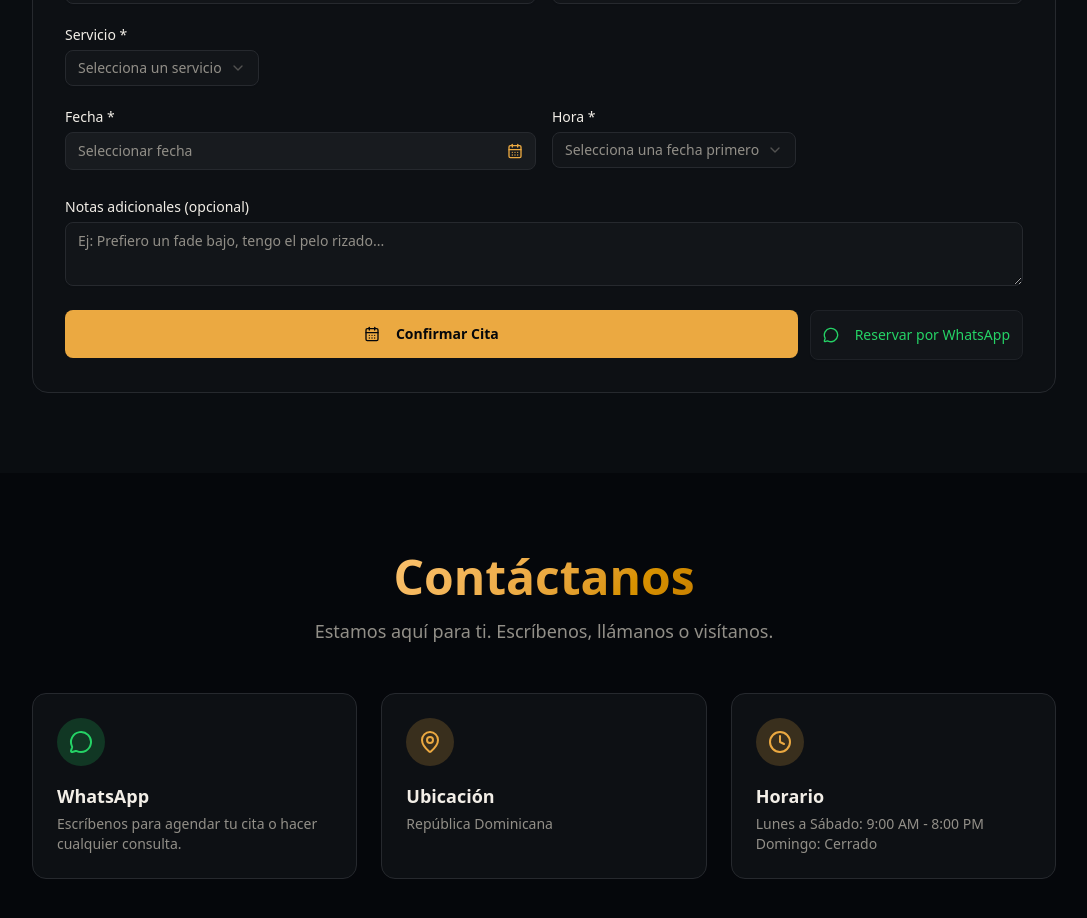
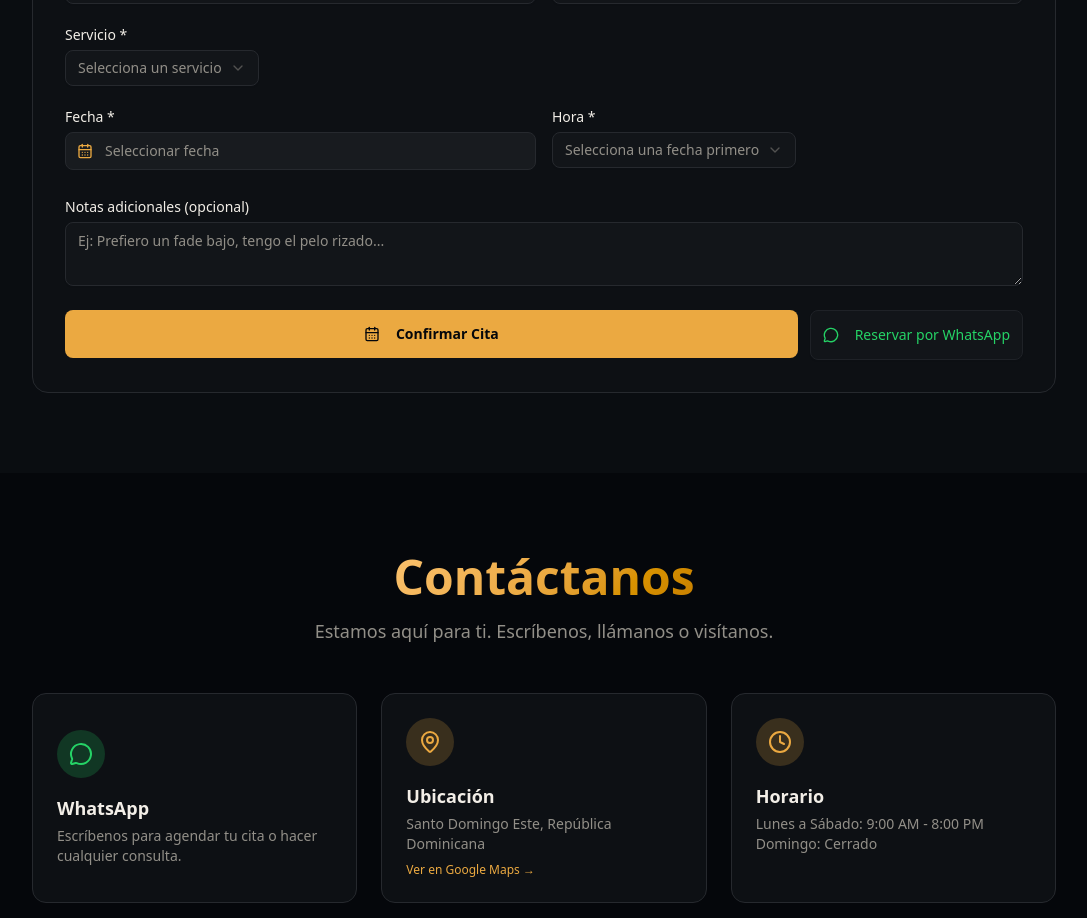
Before and after one commit to yoyaxu/omani-barbershop, a Next.js app: page / in a window 1280 px wide. Shown: the part 3880-4798 px from the top of the page, without its empty margins (96-1183 px from the left). Built offline with nearby package versions, Linux system fonts and the light colour scheme.

Commit message:
fix: date picker now fully clickable on desktop, added Google Maps location for Omani Barbershop

```diff
--- a/src/app/globals.css
+++ b/src/app/globals.css
@@ -162,3 +162,26 @@ html {
   border-color: oklch(0.78 0.14 75);
   transform: translateY(-4px);
 }
+
+/* Date picker styling for dark theme */
+.date-picker-styled {
+  color-scheme: dark;
+}
+
+/* Hide the browser's native calendar icon - we use our own */
+.date-picker-styled::-webkit-calendar-picker-indicator {
+  opacity: 0;
+  position: absolute;
+  right: 0;
+  width: 100%;
+  height: 100%;
+  cursor: pointer;
+}
+
+/* Make the date input text transparent so our overlay shows instead */
+.date-picker-styled:not(:focus) {
+  color: transparent;
+}
+.date-picker-styled:focus {
+  color: transparent;
+}
--- a/src/app/page.tsx
+++ b/src/app/page.tsx
@@ -46,6 +46,8 @@ const WHATSAPP_NUMBER = "18095551234"; // Update with real number
 const INSTAGRAM_URL = "https://www.instagram.com/omani_barbershop/";
 const FACEBOOK_URL =
   "https://www.facebook.com/profile.php?id=100054503348727";
+const GOOGLE_MAPS_URL =
+  "https://www.google.com/maps/place/Omani+Barbershop/@18.5203355,-69.9137351,21z/data=!4m6!3m5!1s0x8eaf894807422325:0xc4f942c3b4618c20!8m2!3d18.5203355!4d-69.9135742!16s%2Fg%2F11yz0fc7xs";
 const BARBERSHOP_NAME = "Omani Barbershop";
 
 const SERVICES = [
@@ -1006,15 +1008,21 @@ export default function HomePage() {
               </button>
 
               {/* Location */}
-              <div className="bg-card border border-border rounded-xl p-6">
-                <div className="w-12 h-12 rounded-full bg-primary/20 flex items-center justify-center mb-4">
+              <button
+                onClick={() => window.open(GOOGLE_MAPS_URL, "_blank")}
+                className="bg-card border border-border rounded-xl p-6 text-left hover:border-primary transition-colors group w-full"
+              >
+                <div className="w-12 h-12 rounded-full bg-primary/20 flex items-center justify-center mb-4 group-hover:bg-primary/30 transition-colors">
                   <MapPin className="w-6 h-6 text-primary" />
                 </div>
                 <h3 className="font-bold text-lg mb-1">Ubicación</h3>
                 <p className="text-muted-foreground text-sm">
-                  República Dominicana
+                  Santo Domingo Este, República Dominicana
                 </p>
-              </div>
+                <p className="text-primary text-xs mt-2">
+                  Ver en Google Maps →
+                </p>
+              </button>
 
               {/* Hours */}
               <div className="bg-card border border-border rounded-xl p-6">
--- a/src/components/DatePickerField.tsx
+++ b/src/components/DatePickerField.tsx
@@ -1,6 +1,5 @@
 "use client";
 
-import { useRef } from "react";
 import { CalendarDays } from "lucide-react";
 
 interface DatePickerFieldProps {
@@ -22,8 +21,6 @@ export function DatePickerField({
   id,
   required,
 }: DatePickerFieldProps) {
-  const inputRef = useRef<HTMLInputElement>(null);
-
   const formatDisplayDate = (dateStr: string) => {
     if (!dateStr) return "";
     try {
@@ -41,31 +38,34 @@ export function DatePickerField({
 
   return (
     <div className={`relative ${className}`}>
-      {/* Hidden native date input */}
+      {/* Calendar icon on the left */}
+      <CalendarDays className="absolute left-3 top-1/2 -translate-y-1/2 w-4 h-4 text-primary pointer-events-none z-10" />
+
+      {/* Native date input styled to match the theme */}
       <input
-        ref={inputRef}
         id={id}
         type="date"
         value={value}
         min={min}
         onChange={(e) => onChange(e.target.value)}
         required={required}
-        className="absolute inset-0 w-full h-full opacity-0 cursor-pointer z-10"
-        tabIndex={-1}
+        className="w-full bg-secondary border border-border rounded-md pl-10 pr-3 py-2 text-sm text-foreground cursor-pointer hover:border-primary/50 transition-colors appearance-none date-picker-styled"
+        placeholder={placeholder}
       />
 
-      {/* Custom styled button that looks like an input */}
-      <div
-        onClick={() => inputRef.current?.showPicker?.()}
-        className="w-full flex items-center justify-between bg-secondary border border-border rounded-md px-3 py-2 cursor-pointer hover:border-primary/50 transition-colors"
-      >
-        <span
-          className={`text-sm ${value ? "text-foreground" : "text-muted-foreground"}`}
-        >
-          {value ? formatDisplayDate(value) : placeholder}
-        </span>
-        <CalendarDays className="w-4 h-4 text-primary shrink-0 ml-2" />
-      </div>
+      {/* Overlay label when no date selected */}
+      {!value && (
+        <div className="absolute left-10 top-1/2 -translate-y-1/2 pointer-events-none text-muted-foreground text-sm">
+          {placeholder}
+        </div>
+      )}
+
+      {/* Formatted date display overlay - hides the raw date format */}
+      {value && (
+        <div className="absolute left-10 top-1/2 -translate-y-1/2 pointer-events-none text-foreground text-sm">
+          {formatDisplayDate(value)}
+        </div>
+      )}
     </div>
   );
 }
```
